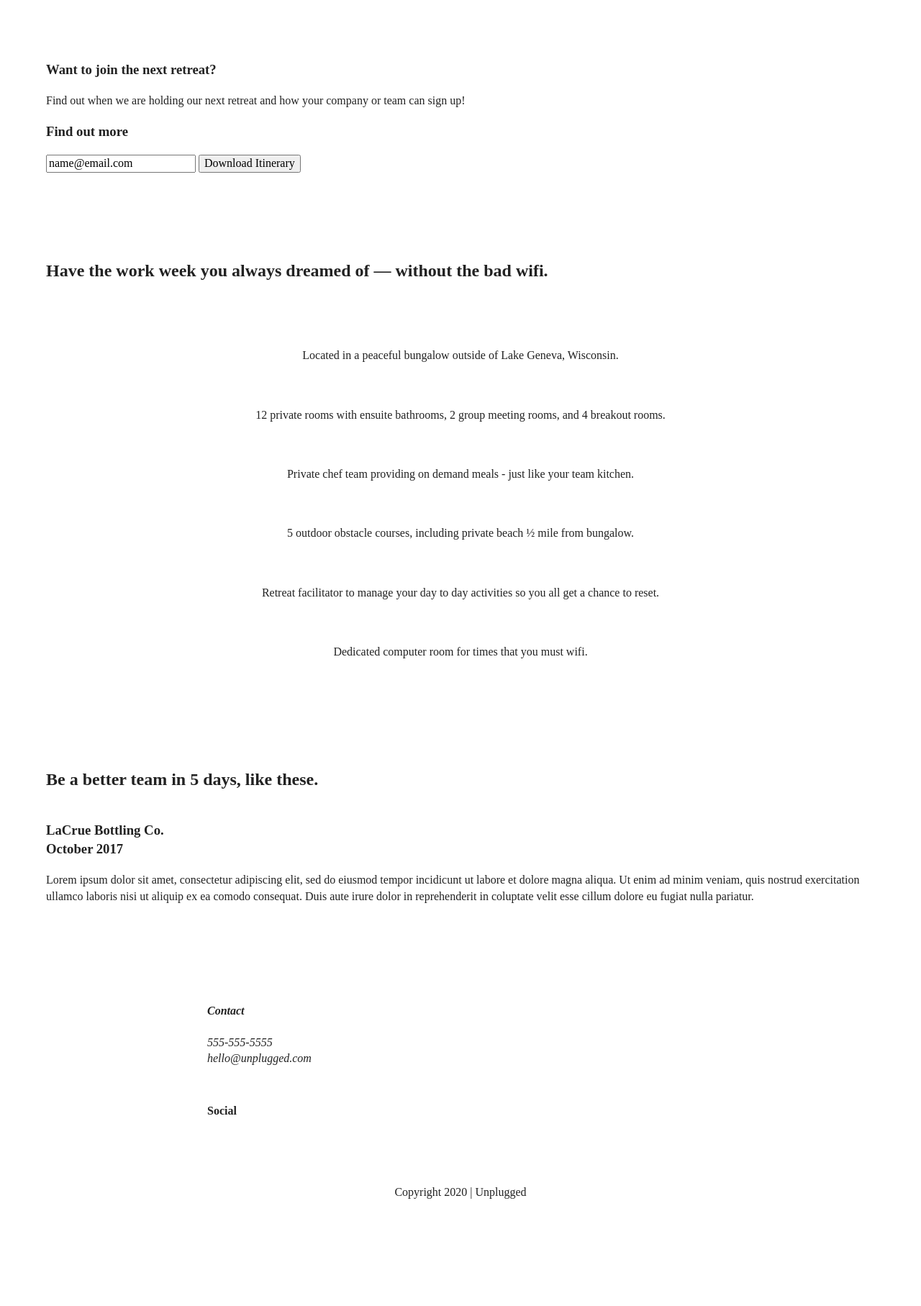
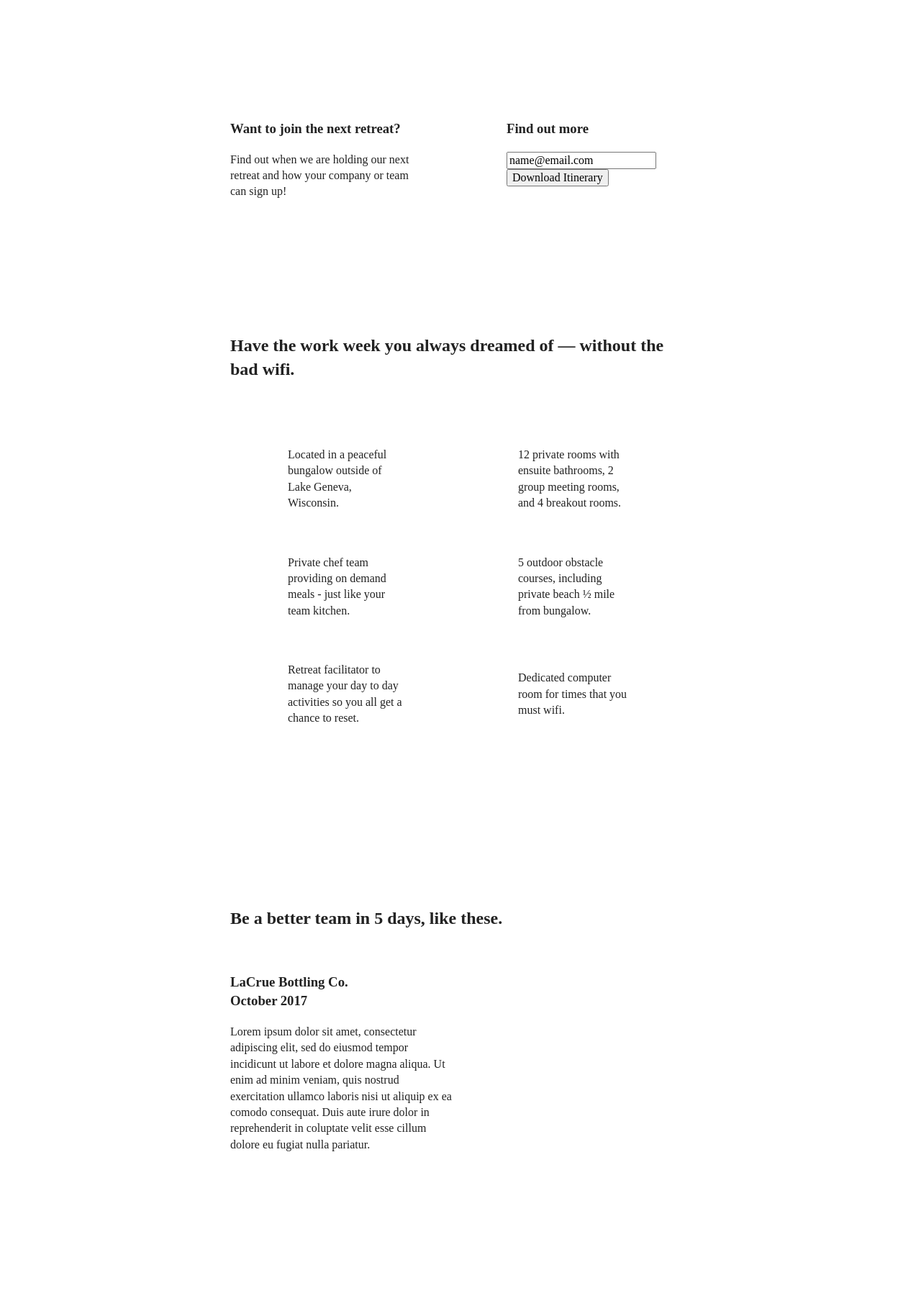
Before and after one commit to jl4syth/unplugged-retreat, a plain HTML site: page index.html in a window 1280 px wide. Shown: the part 311-2126 px from the top of the page at 72% size. Before the commit the page ends 2000 px from the top, so only its background shows below. Drawn offline with nearby package versions, Linux system fonts and the light colour scheme.

Commit message:
responsive table css added

```diff
--- a/css/main.css
+++ b/css/main.css
@@ -114,6 +114,7 @@ textarea {
 
 header {
   padding: 15px 0;
+
 }
 
 header .content-wrapper {
@@ -122,11 +123,12 @@ textarea {
   align-items: center;
   flex-flow: row wrap;
   margin: 0;
+
 }
 
 .header-divider {
+  width: 100%;
   height: 1px;
-   width: 100%;
   margin: 10px 0 20px 0;
 
 }
@@ -134,8 +136,10 @@ textarea {
 header nav {
   display: flex;
   justify-content: center;
+  align-items: center;
   flex-flow: row wrap;
   width: 60%;
+
 }
 
 header nav ul {
@@ -143,39 +147,31 @@ textarea {
   justify-content: space-around;
   flex-flow: row wrap;
   width: 100%;
-
 }
 
 footer {
   flex-direction: column;
-
- }
-
- footer p {
-   margin: 0;
-
 }
 
 footer .content-wrapper {
   width: 55%;
   margin: 50px 0;
-
 }
-
 
 footer .contact {
   margin-bottom: 50px;
-
 }
 
- footer .social {
+footer p {
+  margin: 0;
+}
 
- }
 
 footer .social-icons {
   display: flex;
   justify-content: space-around;
   align-items: center;
+
 }
 
 footer .social-icons p {
@@ -186,9 +182,12 @@ textarea {
 
 footer .copyright {
   margin: 20px 0;
+
 }
+
+
 /*-------------------------Mobile Styles - Homepage ----------------*/
- /*--------------Hero Area------------*/
+ /* Hero Area */
 
  .hero-area {
    display: flex;
@@ -197,26 +196,19 @@ textarea {
    flex-flow: row wrap;
  }
 
- /*---------------Aside---------------*/
-
- Aside {
+ /* Aside */
+ aside {
    display: flex;
    justify-content: center;
    align-items: center;
    flex-flow: row wrap;
  }
 
-/*-----------------Features --------------*/
-
+/* Features */
 .features {
   display: flex;
   justify-content: center;
   flex-flow: row wrap;
-
-}
-
-.features .content-wrapper {
-
 
 }
 
@@ -225,11 +217,7 @@ textarea {
 
 }
 
-.features h3 {
-
-}
-
-.features-items {
+.features .features-items {
   display: flex;
   justify-content: center;
   align-items: center;
@@ -245,20 +233,13 @@ textarea {
 
 .features p {
   margin: 0;
-
 }
-
-/*--------------------- Reviews --------------------------*/
-
+/* Reviews */
 .reviews {
   display: flex;
   justify-content: center;
+  align-items: center;
   flex-flow: row wrap;
-
-}
-
-.reviews .content-wrapper {
-
 }
 
 .reviews h2 {
@@ -266,13 +247,6 @@ textarea {
 
 }
 
-.reviews article {
-
-}
-
-.reviews h3 {
-
-}
 
 /* ==========================================================================
    About Page
@@ -283,10 +257,6 @@ textarea {
   justify-content: center;
   align-items: center;
   flex-flow: row wrap;
-}
-
-.map {
-
 }
 
 .contact-section {
@@ -300,35 +270,31 @@ textarea {
   margin: 0;
 }
 
+
 /* ==========================================================================
    FAQ Page
    ========================================================================== */
-
 .faq {
   display: flex;
   justify-content: center;
   align-items: center;
   flex-flow: row wrap;
-
 }
 
 .faq .content-wrapper {
+  margin: 50px 0 0 0;
   display: flex;
   justify-content: center;
   align-items: center;
   flex-flow: row wrap;
-  margin: 50px 0 0 0;
-
 }
 
 .faq h2 {
   margin-bottom: 40px;
-
 }
 
 .faq-content {
   margin-bottom: 50px;
-
 }
 
 
@@ -420,9 +386,141 @@ textarea {
    These examples override the primary ('mobile first') styles.
    Modify as content requires.
    ========================================================================== */
+@media only screen and (min-width: 768px) {
+  /*Tablet styles here*/
+  /* General */
+  .content-wrapper {
+    max-width: 640px;
+    margin: 100px 0;
+  }
 
-@media only screen and (min-width: 35em) {
-  /* Style adjustments for viewports that meet the condition */
+  /* Header */
+  header {
+    justify-content: space-around;
+    padding: 33px 0;
+
+  }
+
+  header .content-wrapper {
+    justify-content: space-between;
+    width: 100%;
+
+  }
+
+  .header-divider {
+    display: none;
+  }
+
+  header nav {
+    width: 20%;
+
+  }
+
+  header nav ul {
+    justify-content: space-around;
+
+  }
+
+  /* Hero Area */
+
+  /* Aside */
+aside .content-wrapper {
+  display: flex;
+  justify-content: space-between;
+  flex-flow: row wrap;
+  margin: 50px 0;
+}
+
+aside .content-wrapper .form-description,
+aside .content-wrapper .form {
+  width: 40%;
+  margin: 0;
+}
+
+/* Features */
+.features article {
+  display: flex;
+  justify-content: center;
+  align-items: center;
+  flex-flow: column wrap;
+  flex-basis: 50%;
+}
+
+.features .features-item-description {
+  width: 50%;
+}
+
+/* Reviews */
+  .reviews article {
+    display: flex;
+    justify-content: space-between;
+  }
+
+  .reviews article div {
+    width: 49%;
+  }
+
+  /* Footer */
+footer .content-wrapper {
+  width: 65%;
+  margin: 100px 0;
+}
+
+.footer-content {
+  display: flex;
+  justify-content: space-between;
+  align-items: center;
+}
+
+footer .contact {
+  margin-bottom: 0;
+}
+
+footer .copyright {
+  display: flex;
+  justify-content: center;
+  width: 100%;
+}
+/* ==========================================================================
+About Page
+========================================================================== */
+.mission-content {
+  display: flex;
+  justify-content: space-between;
+  align-items: center;
+  flex-flow: row wrap;
+  padding-top: 20px;
+}
+
+.mission-content p {
+  width: 45%;
+}
+
+.contact-section .content-wrapper h2 {
+  width: 80%;
+}
+
+.contact-content {
+  display: flex;
+  justify-content: space-between;
+  align-items: flex-start;
+
+}
+
+/* ==========================================================================
+FAQ Page
+========================================================================== */
+  .faq .content-wrapper {
+    justify-content: space-between;
+  }
+
+  .faq-content {
+    flex-basis: 45%;
+  }
+
+  .faq h2 {
+    width: 100%;
+  }
 }
 
 @media print,
@@ -431,7 +529,6 @@ textarea {
 (min-resolution: 120dpi) {
   /* Style adjustments for high resolution devices */
 }
-
 /* ==========================================================================
    Print styles.
    Inlined to avoid the additional HTTP request:
--- a/index.html
+++ b/index.html
@@ -67,27 +67,27 @@
           <article>
             <p class="fontawesome-icon">
             </p>
-            <p class="features-items">Located in a peaceful bungalow outside of Lake Geneva, Wisconsin.</p>
+            <p class="features-item-description">Located in a peaceful bungalow outside of Lake Geneva, Wisconsin.</p>
         </article>
         <article>
           <p class="fontawesome-icon"></p>
-          <p class="features-items">12 private rooms with ensuite bathrooms, 2 group meeting rooms, and 4 breakout rooms.</p>
+          <p class="features-item-description">12 private rooms with ensuite bathrooms, 2 group meeting rooms, and 4 breakout rooms.</p>
         </article>
         <article>
           <p class="fontawesome-icon"></p>
-          <p class="features-items">Private chef team providing on demand meals - just like your team kitchen.</p>
+          <p class="features-item-description">Private chef team providing on demand meals - just like your team kitchen.</p>
         </article>
         <article>
           <p class="fontawesome-icon"></p>
-          <p class="features-items">5 outdoor obstacle courses, including private beach ½ mile from bungalow.</p>
+          <p class="features-item-description">5 outdoor obstacle courses, including private beach ½ mile from bungalow.</p>
         </article>
         <article>
           <p class="fontawesome-icon"></p>
-          <p class="features-items">Retreat facilitator to manage your day to day activities so you all get a chance to reset.</p>
+          <p class="features-item-description">Retreat facilitator to manage your day to day activities so you all get a chance to reset.</p>
         </article>
         <article>
           <p class="fontawesome-icon"></p>
-          <p class="features-items">Dedicated computer room for times that you must wifi.</p>
+          <p class="features-item-description">Dedicated computer room for times that you must wifi.</p>
         </article>
       </div>
     </section>
```
Lines whose indentation alone changed are shown as unchanged.
